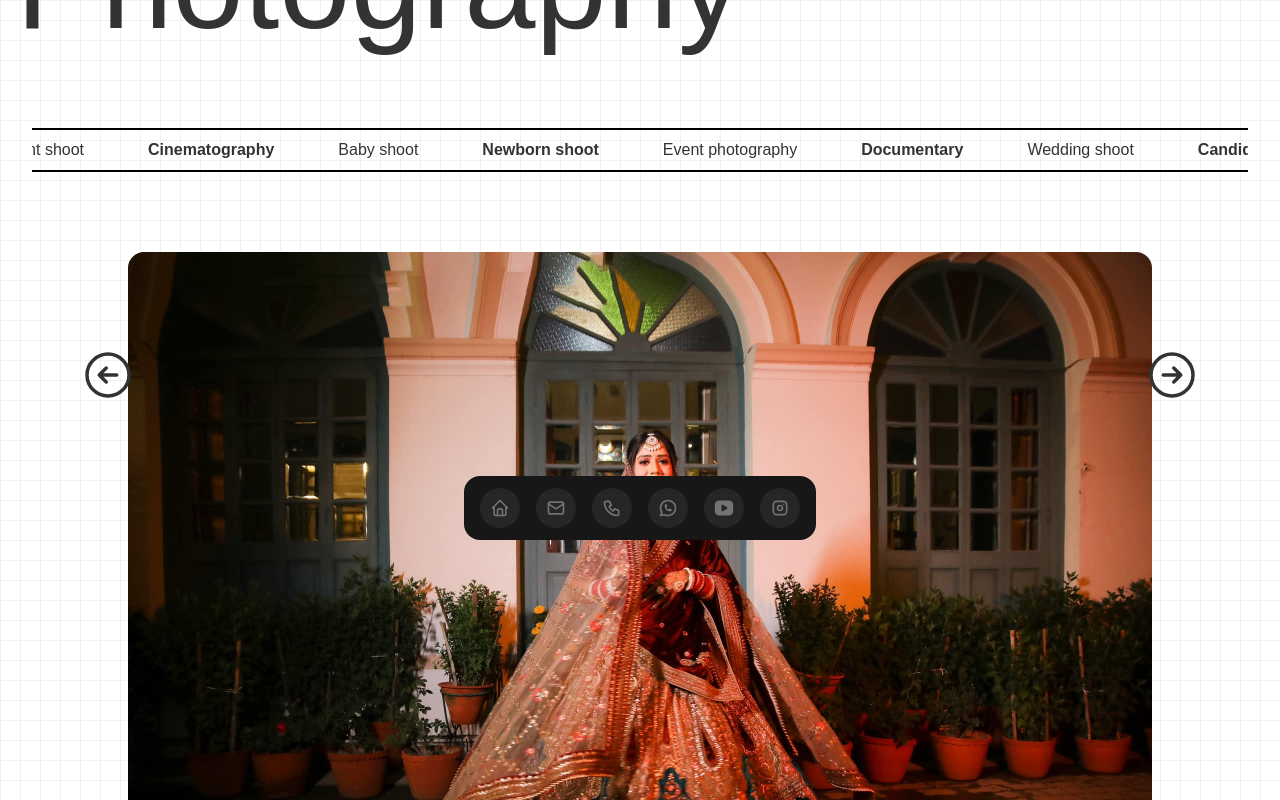
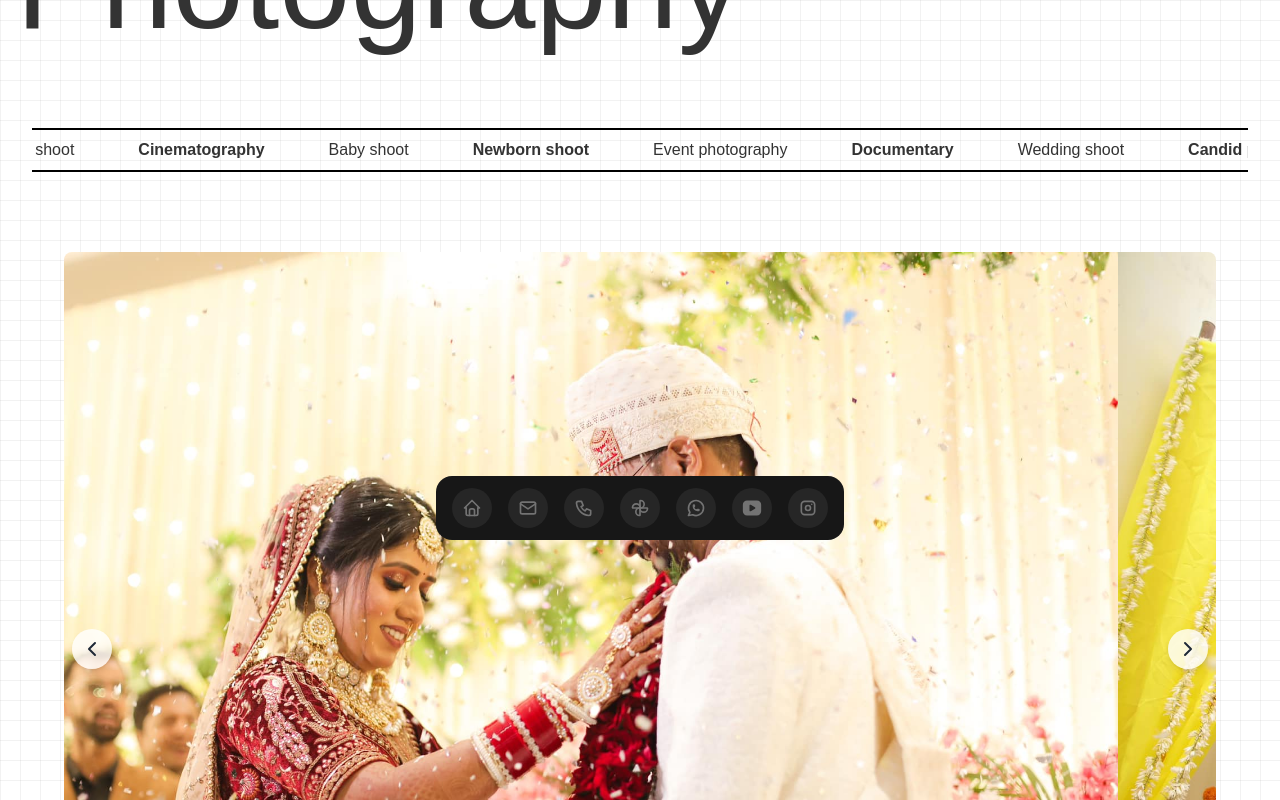
Before and after one commit to rishabhknowss/wcp-website, a Next.js app: page / in a window 1280 px wide. Shown: the part 240-1040 px from the top of the page. Built offline with nearby package versions, Linux system fonts and the light colour scheme; a web font is replaced by a local one.

Commit message:
added view more

```diff
--- a/app/components/Event.tsx
+++ b/app/components/Event.tsx
@@ -1,6 +1,7 @@
 "use client"
 import { useEffect, useState } from "react";
 import { VideoPage } from "./Video";
+import Link from "next/link";
 
 export const EventPage = () => {
   const [title, setTitle] = useState("beautiful");
@@ -22,9 +23,9 @@ export const EventPage = () => {
           <button className="border p-2 sm:p-3 px-8 sm:px-16 bg-black text-white wcp rounded-xl text-lg sm:text-xl">
             Book Us Now
           </button>
-          <button className="border p-2 sm:p-3 px-8 sm:px-16 bg-slate-200 text-lg sm:text-xl wcp rounded-xl">
+          <Link href={'/gallery'} ><button className="border p-2 sm:p-3 px-8 sm:px-16 bg-slate-200 text-lg sm:text-xl wcp rounded-xl">
             View More
-          </button>
+          </button></Link>
         </div>
       </div>
 
--- a/app/components/Hero.tsx
+++ b/app/components/Hero.tsx
@@ -1,144 +1,97 @@
 import Image from "next/image";
-import { useState } from "react";
+import { useEffect, useState } from "react";
+import { ChevronLeft, ChevronRight } from 'lucide-react'
 
 export const Hero = () => {
-  const images = ["/landing0.jpg", "/landing1.jpg", "/landing2.jpg"];
-  const [imageIndex, setImageIndex] = useState(0);
+    const images = [
+        '/landing0.jpg',
+        '/landing1.jpg',
+        '/landing2.jpg',
+        '/landing0.jpg',
+      ]
 
-  const handlePrevImage = () => {
-    setImageIndex((prevIndex) =>
-      prevIndex === 0 ? images.length - 1 : prevIndex - 1
-    );
-  };
+      const [currentIndex, setCurrentIndex] = useState(0)
 
-  const handleNextImage = () => {
-    setImageIndex((prevIndex) =>
-      prevIndex === images.length - 1 ? 0 : prevIndex + 1
-    );
-  };
+      const nextSlide = () => {
+        setCurrentIndex((prevIndex) => (prevIndex + 1) % images.length)
+      }
 
+      const prevSlide = () => {
+        setCurrentIndex((prevIndex) => (prevIndex - 1 + images.length) % images.length)
+      }
+
+      useEffect(() => {
+        const interval = setInterval(() => {
+          nextSlide()
+        }, 3000)
+
+        return () => clearInterval(interval)
+      }, [])
   return (
     <div className="relative">
       <div className="wcp flex justify-center mx-4 text-2xl sm:text-4xl md:text-6xl lg:text-9xl mt-8">
         Wedding Clicks Photography
       </div>
+
       <div className="services-container overflow-hidden relative mx-4 md:mx-8 my-10 md:my-20">
         <div className="services animate-marquee border-2 p-2 border-black flex gap-4 text-xs sm:text-sm md:text-base">
-        <div>Wedding shoot</div>
-          <div className="font-extrabold">Candid photography</div>
-          <div>Engagement shoot</div>
-          <div className="font-extrabold">Cinematography</div>
-          <div>Baby shoot</div>
-          <div className="font-extrabold">Newborn shoot</div>
-          <div>Event photography</div>
-          <div className="font-extrabold">Documentary</div>
-          <div>Wedding shoot</div>
-          <div className="font-extrabold">Candid photography</div>
-          <div>Engagement shoot</div>
-          <div className="font-extrabold">Cinematography</div>
-          <div>Baby shoot</div>
-          <div className="font-extrabold">Newborn shoot</div>
-          <div>Event photography</div>
-          <div className="font-extrabold">Documentary</div> <div>Wedding shoot</div>
-          <div className="font-extrabold">Candid photography</div>
-          <div>Engagement shoot</div>
-          <div className="font-extrabold">Cinematography</div>
-          <div>Baby shoot</div>
-          <div className="font-extrabold">Newborn shoot</div>
-          <div>Event photography</div>
-          <div className="font-extrabold">Documentary</div>
-          <div>Wedding shoot</div>
-          <div className="font-extrabold">Candid photography</div>
-          <div>Engagement shoot</div>
-          <div className="font-extrabold">Cinematography</div>
-          <div>Baby shoot</div>
-          <div className="font-extrabold">Newborn shoot</div>
-          <div>Event photography</div>
-          <div className="font-extrabold">Documentary</div> <div>Wedding shoot</div>
-          <div className="font-extrabold">Candid photography</div>
-          <div>Engagement shoot</div>
-          <div className="font-extrabold">Cinematography</div>
-          <div>Baby shoot</div>
-          <div className="font-extrabold">Newborn shoot</div>
-          <div>Event photography</div>
-          <div className="font-extrabold">Documentary</div>
-          <div>Wedding shoot</div>
-          <div className="font-extrabold">Candid photography</div>
-          <div>Engagement shoot</div>
-          <div className="font-extrabold">Cinematography</div>
-          <div>Baby shoot</div>
-          <div className="font-extrabold">Newborn shoot</div>
-          <div>Event photography</div>
-          <div className="font-extrabold">Documentary</div> <div>Wedding shoot</div>
-          <div className="font-extrabold">Candid photography</div>
-          <div>Engagement shoot</div>
-          <div className="font-extrabold">Cinematography</div>
-          <div>Baby shoot</div>
-          <div className="font-extrabold">Newborn shoot</div>
-          <div>Event photography</div>
-          <div className="font-extrabold">Documentary</div>
-          <div>Wedding shoot</div>
-          <div className="font-extrabold">Candid photography</div>
-          <div>Engagement shoot</div>
-          <div className="font-extrabold">Cinematography</div>
-          <div>Baby shoot</div>
-          <div className="font-extrabold">Newborn shoot</div>
-          <div>Event photography</div>
-          <div className="font-extrabold">Documentary</div>
+          {/* Content */}
+          {["Wedding shoot", "Candid photography", "Engagement shoot", "Cinematography", "Baby shoot", "Newborn shoot", "Event photography", "Documentary"].map((service, index) => (
+            <div key={index} className={index % 2 === 0 ? "" : "font-extrabold"}>{service}</div>
+          ))}{["Wedding shoot", "Candid photography", "Engagement shoot", "Cinematography", "Baby shoot", "Newborn shoot", "Event photography", "Documentary"].map((service, index) => (
+            <div key={index} className={index % 2 === 0 ? "" : "font-extrabold"}>{service}</div>
+          ))}{["Wedding shoot", "Candid photography", "Engagement shoot", "Cinematography", "Baby shoot", "Newborn shoot", "Event photography", "Documentary"].map((service, index) => (
+            <div key={index} className={index % 2 === 0 ? "" : "font-extrabold"}>{service}</div>
+          ))}
         </div>
       </div>
 
-      {/* Previous Image Button */}
-      <div
-        className="absolute top-1/2 transform -translate-y-1/2 left-2 sm:left-6 md:left-10 lg:left-20 cursor-pointer"
-        onClick={handlePrevImage}
+      <div className="relative w-full max-w-6xl mx-auto">
+      <div className="overflow-hidden rounded-lg">
+        <div
+          className="flex transition-transform duration-500 ease-in-out"
+          style={{ transform: `translateX(-${currentIndex * 100}%)` }}
+        >
+          {images.map((src, index) => (
+            <Image
+              key={index}
+              src={src}
+              alt={`Slide ${index + 1}`}
+              width={1200}
+              height={600}
+              className="w-full h-auto flex-shrink-0"
+            />
+          ))}
+        </div>
+      </div>
+      <button
+        onClick={prevSlide}
+        className="absolute left-2 top-1/2 transform -translate-y-1/2 bg-white/80 p-2 rounded-full shadow-md hover:bg-white transition-colors"
+        aria-label="Previous slide"
       >
-        <svg
-          xmlns="http://www.w3.org/2000/svg"
-          fill="none"
-          viewBox="0 0 24 24"
-          strokeWidth="1.5"
-          stroke="currentColor"
-          className="h-8 w-8 sm:h-10 sm:w-10 md:h-12 md:w-12 lg:h-14 lg:w-14"
-        >
-          <path
-            strokeLinecap="round"
-            strokeLinejoin="round"
-            d="m11.25 9-3 3m0 0 3 3m-3-3h7.5M21 12a9 9 0 1 1-18 0 9 9 0 0 1 18 0Z"
+        <ChevronLeft className="w-6 h-6 text-gray-800" />
+      </button>
+      <button
+        onClick={nextSlide}
+        className="absolute right-2 top-1/2 transform -translate-y-1/2 bg-white/80 p-2 rounded-full shadow-md hover:bg-white transition-colors"
+        aria-label="Next slide"
+      >
+        <ChevronRight className="w-6 h-6 text-gray-800" />
+      </button>
+      <div className="absolute bottom-4 left-1/2 transform -translate-x-1/2 flex space-x-2">
+        {images.map((_, index) => (
+          <button
+            key={index}
+            onClick={() => setCurrentIndex(index)}
+            className={`w-3 h-3 rounded-full ${
+              index === currentIndex ? 'bg-white' : 'bg-white/50'
+            }`}
+            aria-label={`Go to slide ${index + 1}`}
           />
-        </svg>
+        ))}
       </div>
+    </div>
 
-      <div className="flex justify-center">
-        <Image
-          src={images[imageIndex]}
-          alt="landing"
-          width={1600}
-          height={100}
-          className="rounded-2xl w-full max-w-screen-lg mx-auto"
-        />
-      </div>
-
-      {/* Next Image Button */}
-      <div
-        className="absolute top-1/2 transform -translate-y-1/2 right-2 sm:right-6 md:right-10 lg:right-20 cursor-pointer"
-        onClick={handleNextImage}
-      >
-        <svg
-          xmlns="http://www.w3.org/2000/svg"
-          fill="none"
-          viewBox="0 0 24 24"
-          strokeWidth="1.5"
-          stroke="currentColor"
-          className="h-8 w-8 sm:h-10 sm:w-10 md:h-12 md:w-12 lg:h-14 lg:w-14"
-        >
-          <path
-            strokeLinecap="round"
-            strokeLinejoin="round"
-            d="m12.75 15 3-3m0 0-3-3m3 3h-7.5M21 12a9 9 0 1 1-18 0 9 9 0 0 1 18 0Z"
-          />
-        </svg>
-      </div>
     </div>
   );
 };
--- a/app/components/Navbar.tsx
+++ b/app/components/Navbar.tsx
@@ -6,17 +6,18 @@ import {
   IconHome,
   IconPhone,
   IconMail,
-  IconBrandInstagram
+  IconBrandInstagram,
+  IconBrandGooglePhotos
 } from "@tabler/icons-react";
 
 export function FloatingDockDemo() {
   const links = [
     {
-      title: "Home",
+      title: "Website",
       icon: (
         <IconHome className="h-full w-full text-neutral-500 dark:text-neutral-300" />
       ),
-      href: "#",
+      href: "/",
     },
 
     {
@@ -32,6 +33,13 @@ export function FloatingDockDemo() {
         <IconPhone className="h-full w-full text-neutral-500 dark:text-neutral-300" />
       ),
       href: "#",
+    },
+    {
+      title: "Gallery",
+      icon: (
+        <IconBrandGooglePhotos className="h-full w-full text-neutral-500 dark:text-neutral-300" />
+      ),
+      href: "/gallery",
     },
 
     {
--- a/app/components/Testimonials.tsx
+++ b/app/components/Testimonials.tsx
@@ -95,8 +95,8 @@ export function Testimonials() {
       <div className="pointer-events-none absolute inset-y-0 left-0 w-1/3 bg-gradient-to-r from-white dark:from-background"></div>
       <div className="pointer-events-none absolute inset-y-0 right-0 w-1/3 bg-gradient-to-l from-white dark:from-background"></div>
       <div className="font-curve text-2xl md:text-4xl font-bold mt-4">Wanna know pricing</div>
-      <div><svg xmlns="http://www.w3.org/2000/svg" fill="none" viewBox="0 0 24 24" stroke-width="1.5" stroke="currentColor" className="h-24 md:h-36 md:w-3h-36 my-4">
-  <path stroke-linecap="round" stroke-linejoin="round" d="M2.25 6 9 12.75l4.286-4.286a11.948 11.948 0 0 1 4.306 6.43l.776 2.898m0 0 3.182-5.511m-3.182 5.51-5.511-3.181" />
+      <div><svg xmlns="http://www.w3.org/2000/svg" fill="none" viewBox="0 0 24 24" strokeWidth="1.5" stroke="currentColor" className="h-24 md:h-36 md:w-3h-36 my-4">
+  <path strokeLinecap="round" strokeLinejoin="round" d="M2.25 6 9 12.75l4.286-4.286a11.948 11.948 0 0 1 4.306 6.43l.776 2.898m0 0 3.182-5.511m-3.182 5.51-5.511-3.181" />
 </svg>
 </div>
     </div>
--- /dev/null
+++ b/app/gallery/page.tsx
@@ -0,0 +1,26 @@
+"use client"
+import { Tabs, TabsContent, TabsList, TabsTrigger } from "@/components/ui/tabs";
+import { FloatingDockDemo } from "../components/Navbar";
+export default function Gallery() {
+  return (
+    <div>
+      <div className="flex justify-center my-10 font-curve    ">
+        <Tabs defaultValue="Haldi" >
+          <TabsList>
+            <TabsTrigger value="Haldi">Haldi</TabsTrigger>
+            <TabsTrigger value="PreWedding">Pre-Wedding</TabsTrigger>
+            <TabsTrigger value="Wedding">Wedding</TabsTrigger>
+            <TabsTrigger value="Baby">Baby Shoot</TabsTrigger>
+            <TabsTrigger value="Cinematography">Cinematography</TabsTrigger>
+            <TabsTrigger value="Book Us">Book Us</TabsTrigger>
+          </TabsList>
+          <TabsContent value="account">
+            Make changes to your account here.
+          </TabsContent>
+          <TabsContent value="password">Change your password here.</TabsContent>
+        </Tabs>
+      </div>
+      <FloatingDockDemo />
+    </div>
+  );
+}
--- a/app/layout.tsx
+++ b/app/layout.tsx
@@ -23,6 +23,7 @@ export const metadata: Metadata = {
 export default function RootLayout({ children }: LayoutProps) {
   return (
     <html lang="en">
+
       <body
         className={`${geistSans.variable} ${geistMono.variable} antialiased`}
       >
--- /dev/null
+++ b/components/ui/tabs.tsx
@@ -0,0 +1,55 @@
+"use client"
+
+import * as React from "react"
+import * as TabsPrimitive from "@radix-ui/react-tabs"
+
+import { cn } from "@/lib/utils"
+
+const Tabs = TabsPrimitive.Root
+
+const TabsList = React.forwardRef<
+  React.ElementRef<typeof TabsPrimitive.List>,
+  React.ComponentPropsWithoutRef<typeof TabsPrimitive.List>
+>(({ className, ...props }, ref) => (
+  <TabsPrimitive.List
+    ref={ref}
+    className={cn(
+      "inline-flex h-9 items-center justify-center rounded-lg bg-muted p-1 text-muted-foreground",
+      className
+    )}
+    {...props}
+  />
+))
+TabsList.displayName = TabsPrimitive.List.displayName
+
+const TabsTrigger = React.forwardRef<
+  React.ElementRef<typeof TabsPrimitive.Trigger>,
+  React.ComponentPropsWithoutRef<typeof TabsPrimitive.Trigger>
+>(({ className, ...props }, ref) => (
+  <TabsPrimitive.Trigger
+    ref={ref}
+    className={cn(
+      "inline-flex items-center justify-center whitespace-nowrap rounded-md px-3 py-1 text-sm font-medium ring-offset-background transition-all focus-visible:outline-none focus-visible:ring-2 focus-visible:ring-ring focus-visible:ring-offset-2 disabled:pointer-events-none disabled:opacity-50 data-[state=active]:bg-background data-[state=active]:text-foreground data-[state=active]:shadow",
+      className
+    )}
+    {...props}
+  />
+))
+TabsTrigger.displayName = TabsPrimitive.Trigger.displayName
+
+const TabsContent = React.forwardRef<
+  React.ElementRef<typeof TabsPrimitive.Content>,
+  React.ComponentPropsWithoutRef<typeof TabsPrimitive.Content>
+>(({ className, ...props }, ref) => (
+  <TabsPrimitive.Content
+    ref={ref}
+    className={cn(
+      "mt-2 ring-offset-background focus-visible:outline-none focus-visible:ring-2 focus-visible:ring-ring focus-visible:ring-offset-2",
+      className
+    )}
+    {...props}
+  />
+))
+TabsContent.displayName = TabsPrimitive.Content.displayName
+
+export { Tabs, TabsList, TabsTrigger, TabsContent }
--- a/package.json
+++ b/package.json
@@ -11,6 +11,7 @@
   },
   "dependencies": {
     "@radix-ui/react-icons": "^1.3.1",
+    "@radix-ui/react-tabs": "^1.1.1",
     "@tabler/icons-react": "^3.21.0",
     "class-variance-authority": "^0.7.0",
     "clsx": "^2.1.1",
```
Also changed, not shown: 1 other file (tests, documents, lock files or other folders).
